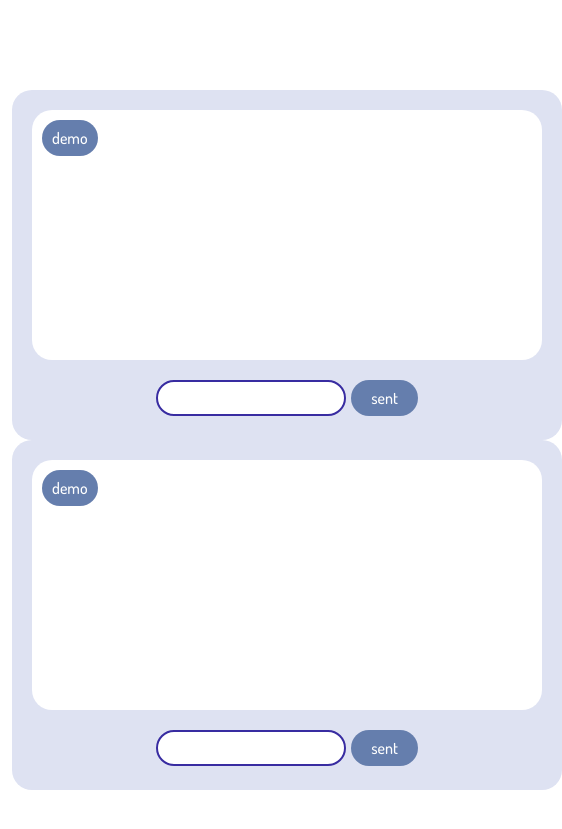
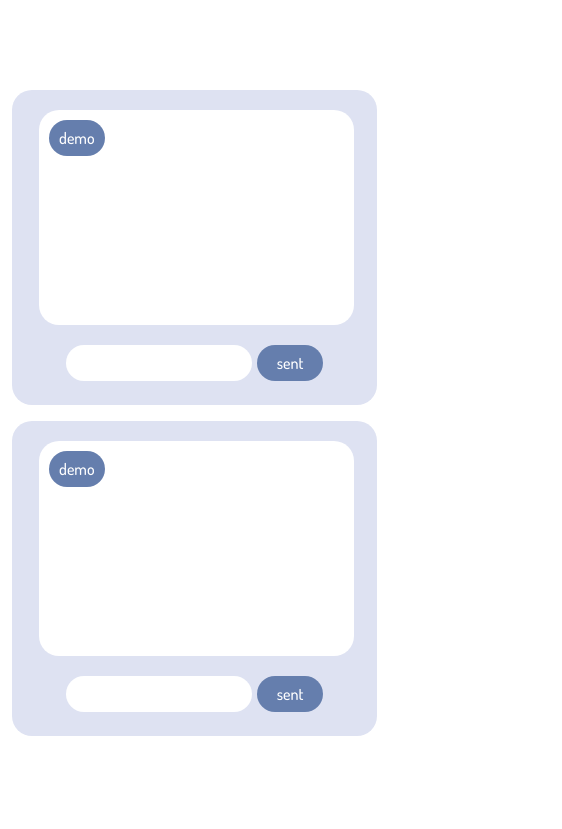
Before and after one commit to elshangurbanow/WhatsApp, a plain HTML site: page index.html in a window 390 px wide. Shown: the whole page, 562 px wide, since content can reach past the window. Drawn offline with nearby package versions, Linux system fonts and the light colour scheme.

Commit message:
responsiv

```diff
--- a/_whatsapp.sass
+++ b/_whatsapp.sass
@@ -30,7 +30,6 @@
             justify-content: center
             input
                 border-radius: 20px
-                border: 2px solid #382ca1
             .sent
                 padding: 10px 20px
                 border-radius: 20px
@@ -38,3 +37,11 @@
                 margin-left: 5px
                 h3
                     color: #ffff
+    @media screen and ( max-width: 391px )
+        .chat
+            width: 365px
+            height: 315px
+            .message
+                width: 315px
+                height: 215px
+                margin-left: 7px
--- a/index.html
+++ b/index.html
@@ -24,7 +24,7 @@
         <section id="whatsapp">
             <div class="container">
                 <div class="row">
-                    <div class="col-md-6">
+                    <div class="col-md-6 col-lg-12">
                         <div class="chat">
                             <div class="message" id="messageyou">
                                 <div>
@@ -42,7 +42,7 @@
                             </div>
                         </div>
                     </div>
-                    <div class="col-md-6">
+                    <div class="col-md-6 col-lg-12 mt-3">
                         <div class="chat">
                             <div class="message" id="messageme">
                                 <div>
```
Also changed, not shown: app.js (+3 -4 lines), style.css, 1 other file.
